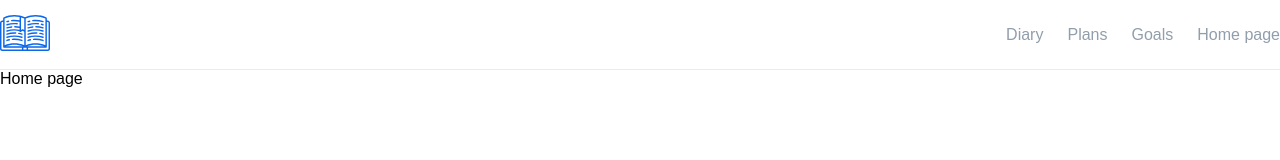
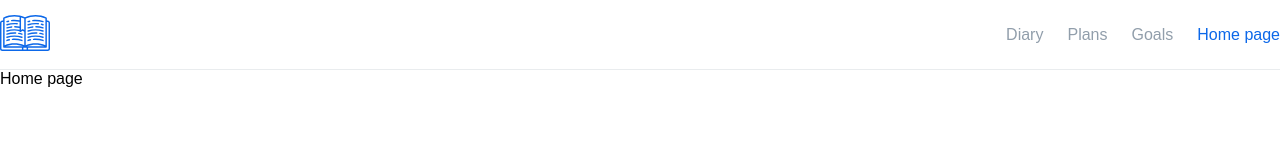
Before and after one commit to Sergo366/LifeLog, a Next.js app in the folder lifeLog-fe/: page / in a window 1280 px wide. Shown: the top 160 px of the page. Built offline with nearby package versions, Linux system fonts and the light colour scheme.

Commit message:
Header and classNames

```diff
--- a/lifeLog-fe/package.json
+++ b/lifeLog-fe/package.json
@@ -11,6 +11,7 @@
     "format": "prettier --write ."
   },
   "dependencies": {
+    "classnames": "^2.5.1",
     "next": "15.3.2",
     "react": "^19.0.0",
     "react-dom": "^19.0.0"
--- a/lifeLog-fe/src/entities/Header/Header.tsx
+++ b/lifeLog-fe/src/entities/Header/Header.tsx
@@ -3,6 +3,7 @@ import { Logo } from './Logo';
 import Link from 'next/link';
 import { navigationList } from '@/entities/Header/const';
 import { routes } from '@/shared/routes';
+import { HeaderItem } from '@/entities/Header/HeaderItem';
 
 export const Header = () => {
   return (
@@ -13,9 +14,7 @@ export const Header = () => {
         </Link>
         <ul className={classes.navList}>
           {navigationList.map((nav) => (
-            <li key={nav.id}>
-              <Link href={nav.href}>{nav.name}</Link>
-            </li>
+            <HeaderItem key={nav.id} {...nav} />
           ))}
         </ul>
       </nav>
--- /dev/null
+++ b/lifeLog-fe/src/entities/Header/HeaderItem.tsx
@@ -0,0 +1,20 @@
+'use client';
+import React from 'react';
+import Link from 'next/link';
+import classNames from 'classnames';
+import { usePathname } from 'next/navigation';
+import classes from './styles.module.css';
+
+export const HeaderItem = (nav: { id: string; name: string; href: string }) => {
+  const pathname = usePathname();
+
+  const navigationItem = classNames(classes.navigationItem, {
+    [classes.active]: pathname === nav.href,
+  });
+
+  return (
+    <li key={nav.id} className={navigationItem}>
+      <Link href={nav.href}>{nav.name}</Link>
+    </li>
+  );
+};
--- a/lifeLog-fe/src/entities/Header/styles.module.css
+++ b/lifeLog-fe/src/entities/Header/styles.module.css
@@ -19,4 +19,13 @@
 .navList {
     display: flex;
     gap: 24px;
+    transition: all 0.2s ease-in-out;
 }
+
+.navItem:hover {
+    color: var(--primary);
+}
+
+.active {
+    color: var(--primary);
+}
```
Also changed, not shown: 1 other file (tests, documents, lock files or other folders).
